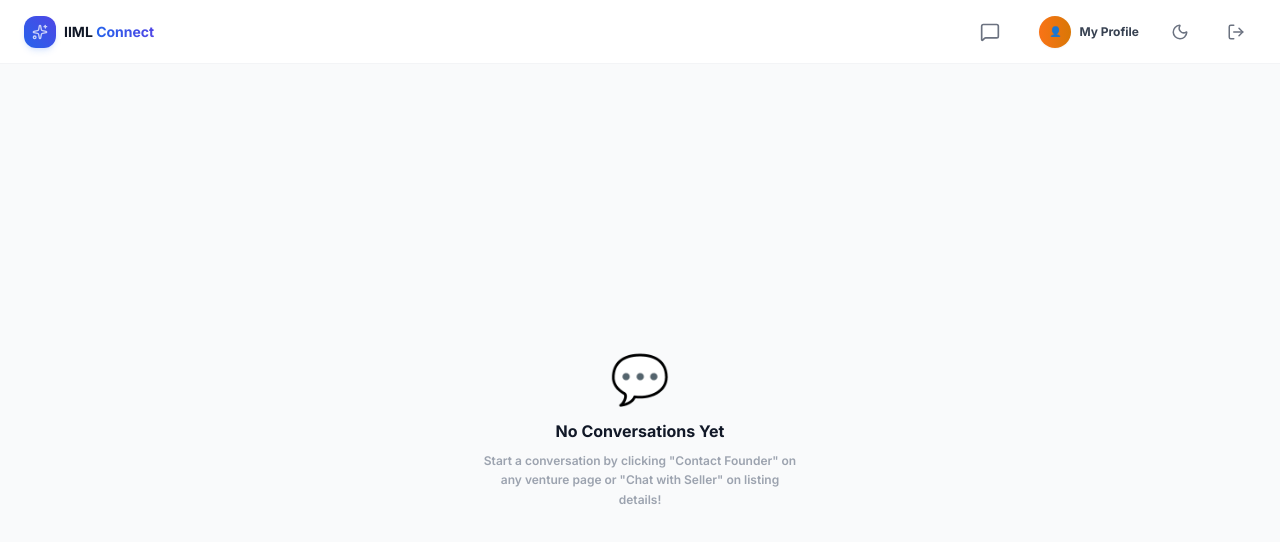
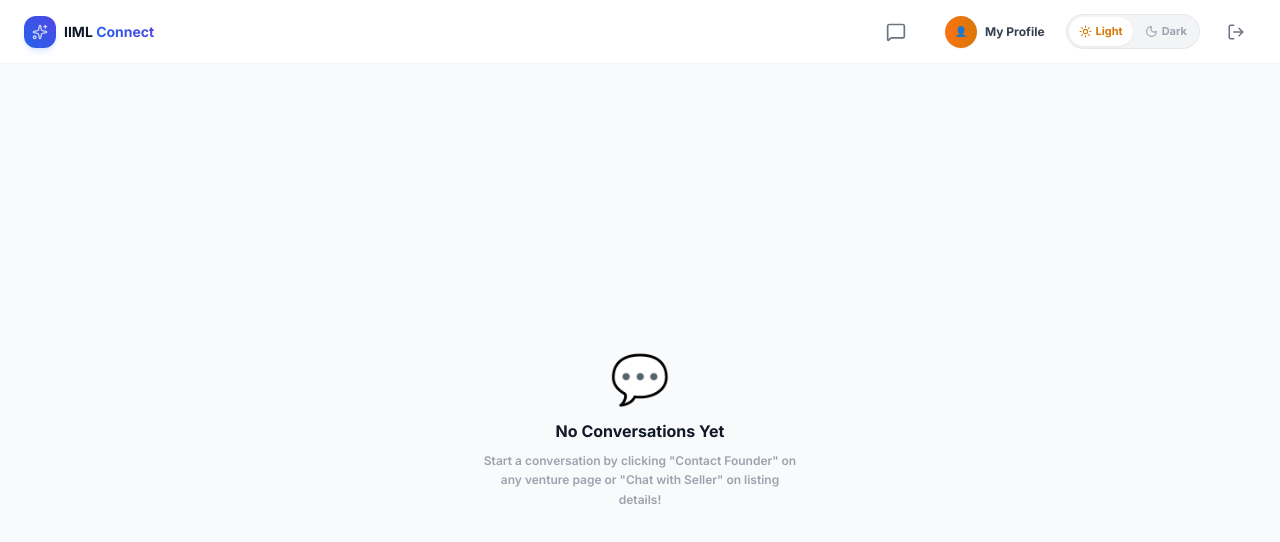
Before and after one commit to HrithikRaj26/iimlconnect_marketplace1, a Next.js app: page /messages in a window 1280 px wide. Shown: the top 542 px of the page. Built offline with nearby package versions, Linux system fonts and the light colour scheme.

Commit message:
Replace single theme toggle with dual Light/Dark pill buttons in TopNav

```diff
--- a/src/components/ui/TopNav.tsx
+++ b/src/components/ui/TopNav.tsx
@@ -176,13 +176,33 @@ export function TopNav({ active = "marketplace", onMenuClick, profile: propProfi
           </span>
         </Link>
 
-        <button
-          onClick={toggle}
-          title={theme === 'dark' ? 'Switch to Light Mode' : 'Switch to Dark Mode'}
-          className="flex items-center justify-center h-10 w-10 rounded-full hover:bg-gray-100 dark:hover:bg-gray-800 text-gray-500 hover:text-gray-900 dark:text-gray-400 dark:hover:text-gray-100 transition-colors"
-        >
-          {theme === 'dark' ? <Sun size={18} /> : <Moon size={18} />}
-        </button>
+        {/* Theme toggle: two-button pill */}
+        <div className="flex items-center rounded-full border border-gray-200 dark:border-gray-700 bg-gray-100 dark:bg-gray-800 p-0.5 gap-0.5">
+          <button
+            onClick={() => theme !== 'light' && toggle()}
+            title="Light Mode"
+            className={`flex items-center gap-1 px-2.5 py-1.5 rounded-full text-[11px] font-bold transition-all duration-200 ${
+              theme === 'light'
+                ? 'bg-white dark:bg-gray-900 text-amber-600 shadow-sm'
+                : 'text-gray-400 hover:text-gray-600 dark:hover:text-gray-300'
+            }`}
+          >
+            <Sun size={13} />
+            <span className="hidden sm:inline">Light</span>
+          </button>
+          <button
+            onClick={() => theme !== 'dark' && toggle()}
+            title="Dark Mode"
+            className={`flex items-center gap-1 px-2.5 py-1.5 rounded-full text-[11px] font-bold transition-all duration-200 ${
+              theme === 'dark'
+                ? 'bg-gray-900 text-blue-400 shadow-sm'
+                : 'text-gray-400 hover:text-gray-600 dark:hover:text-gray-300'
+            }`}
+          >
+            <Moon size={13} />
+            <span className="hidden sm:inline">Dark</span>
+          </button>
+        </div>
 
         <button
           onClick={handleLogout}
```
